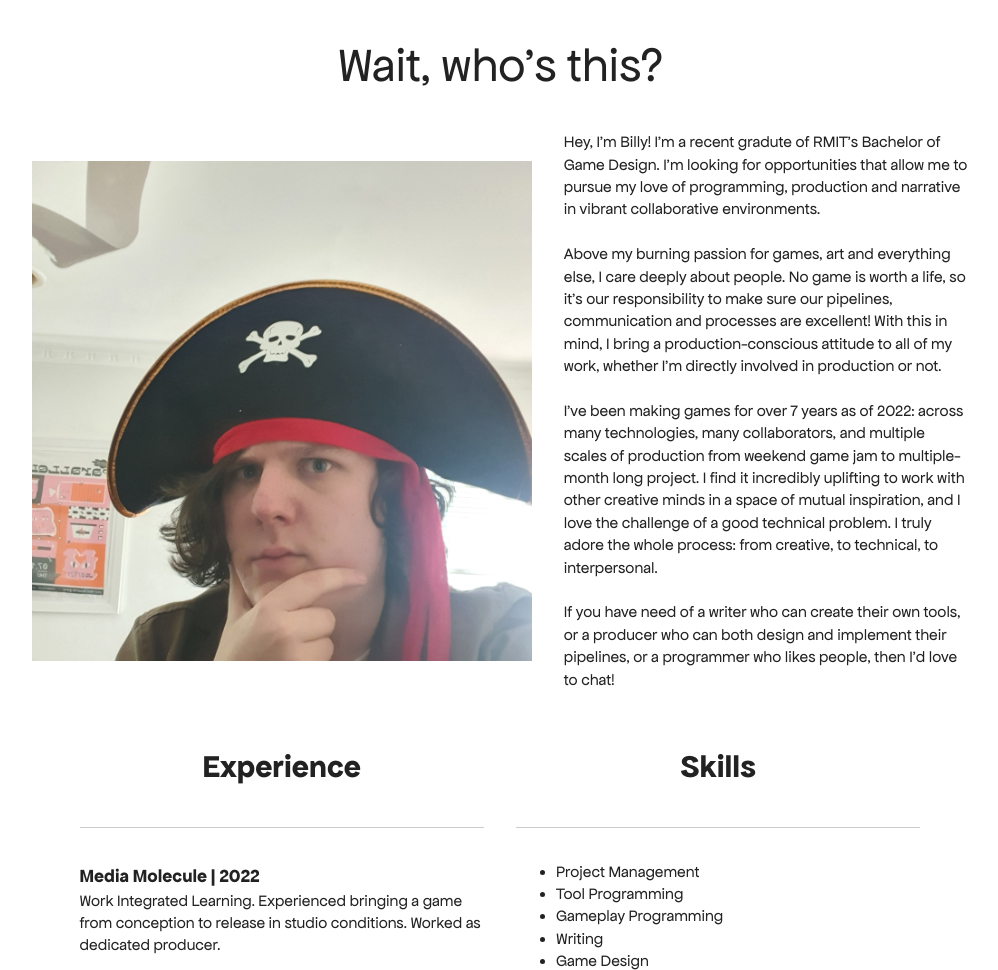
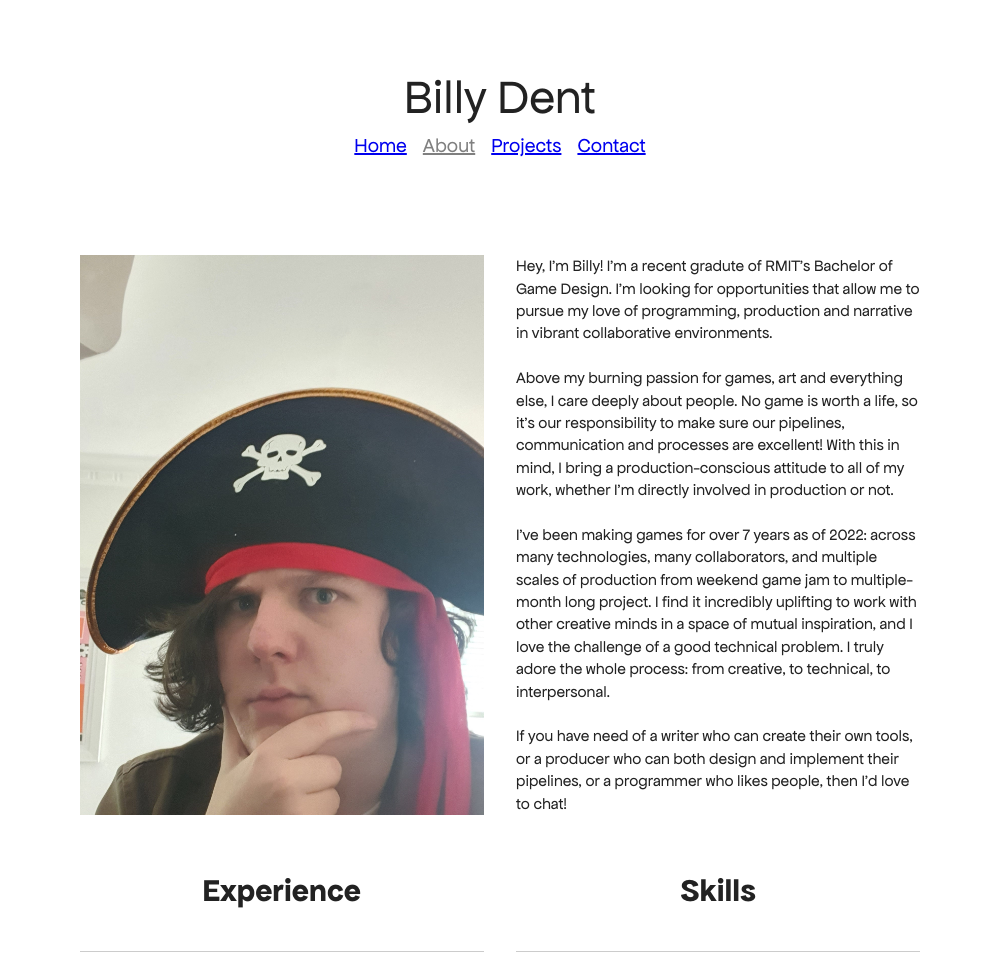
Before and after one commit to BillyDent/BillyDent.github.io, a website: page pages/about.html in a window 1280 px wide. Shown: the top 970 px of the page, without its empty margins (140-1138 px from the left). Drawn offline with Linux system fonts and the light colour scheme; files whose address does not match are found by name.

Commit message:
Header v1, new favicon, meta info added to every page

```diff
--- a/css/about-me.css
+++ b/css/about-me.css
@@ -1,5 +1,10 @@
 h1.about-me {
     text-align:center;
+}
+
+img.about-selfie {
+    object-fit: cover;
+    max-width: 40ch;
 }
 
 img.software-icon {
--- a/css/page-structure.css
+++ b/css/page-structure.css
@@ -17,9 +17,11 @@ header {
     align-items: center;
     justify-content: center;
     flex-basis: content;
-    padding-top: 2em;
+    margin-top: 4rem;
+    margin-bottom: 4rem;
     /* border:2px dotted red; */
 }
+
 
 main {
     flex:auto;
@@ -32,3 +34,7 @@ footer {
     padding-bottom: 2rem;
     /* border:2px dotted green; */
 }
+
+div.footer-text {
+    color: gray;
+}
--- a/css/style.css
+++ b/css/style.css
@@ -33,17 +33,12 @@ a.landing-hyperlink {
     font-size: 1.25rem;
 }
 
-img.about-selfie {
-    min-width: 10%;
-    max-width: 500px;
+a.active-link {
+    color:gray;
 }
 
 img.platform-icon {
     width:24px;
-}
-
-div.footer-text {
-    color: gray;
 }
 
 div.center-container-flex-vertical-fullheight {
@@ -73,7 +68,7 @@ div.center-container-flex-horizontal {
 
 div.container-flex-horizontal {
     display:flex;
-    align-items:center;
+    align-items:stretch;
     justify-content:center;
     flex-wrap:wrap;
 }
@@ -83,8 +78,4 @@ div.container-flex-horizontal {
     div.center-container-flex-horizontal {
         flex-direction: column;
     }
-
-    img.about-selfie {
-        max-width: 75vw;
-    }
 }
--- a/pages/about.html
+++ b/pages/about.html
@@ -3,7 +3,7 @@
 
 <head>
   <meta charset="utf-8">
-  <title></title>
+  <title>About</title>
   <meta name="description" content="">
   <meta name="viewport" content="width=device-width, initial-scale=1">
 
@@ -38,11 +38,21 @@
 <body>
     <!-- Header-->
     <header>
-      <div class="s1 center-text">Wait, who's this?</div>
+      <div>
+        <div class="s1">Billy Dent</div>
+      </div>
+
+      <div class="center-container-flex-horizontal" style="gap:1rem;">
+        <a class="s5" href="../index.html">Home</a>
+        <a class="s5 active-link" href="about.html">About</a>
+        <a class="s5" href="projects.html">Projects</a>
+        <a class="s5" href="contact.html">Contact</a>
+      </div>
     </header>
 
     <!-- Content-->
     <main style="padding: 2rem;">
+
       <div class="center-container-flex-horizontal" style="gap: 2em;">
         <div class="container-flex-horizontal" style="gap:2em">
           <image class="about-selfie" src="../img/pirate-hat.jpg"/>
@@ -58,18 +68,16 @@
             If you have need of a writer who can create their own tools, or a producer who can both design and implement their pipelines, or a programmer who likes people, then I'd love to chat!
           </div>
         </div>
-
       </div>
 
       <div class="container-flex-horizontal" style="gap: 2em; align-items:flex-start; margin-top: 2rem;">
 
         <div style="height:100%; display:flex; flex-direction:column;">
-
           <h1 class="about-me">Experience</h1>
           <hr/>
           <div>
             <h3 class="about-me-subheading">Media Molecule | 2022</h3>
-            <p>Work Integrated Learning. Experienced bringing a game from conception to release in studio conditions. Worked as dedicated producer.</p>
+            <p>Work Integrated Learning program hosted by RMIT and Media Molecule. Experienced bringing a game from conception to release in simulated studio conditions alongside a large team of other students. Worked as dedicated producer.</p>
           </div>
           <div>
             <h3 class="about-me-subheading">Freeplay: Parallels | 2021</h3>
@@ -94,8 +102,6 @@
             <h3 class="about-me-subheading">Game Jam Host | 2021</h3>
             <p>Hosted a three-day game jam for fellow RMIT Game Design students, encouraging creative exploration and community building during lockdown.</p>
           </div>
-
-
         </div>
 
         <div style="height:100%; display:flex; flex-direction:column;">
@@ -177,6 +183,7 @@
               </li>
             </ul>
           </div>
+
       </div>
 
     </main>
@@ -199,10 +206,6 @@
         <div class="footer-text" style="text-align:center;">©2022 Billy Dent</div>
     </footer>
 
-
-
-
-
   <script src="../js/vendor/modernizr-3.11.2.min.js"></script>
   <script src="../js/plugins.js"></script>
   <script src="../js/main.js"></script>
```
Also changed, not shown: index.html (+5 -5 lines), pages/contact.html (+5 -5 lines), pages/projects.html (+5 -5 lines), pages/template.html (+2 -2 lines), favicon.ico, icon.png.
